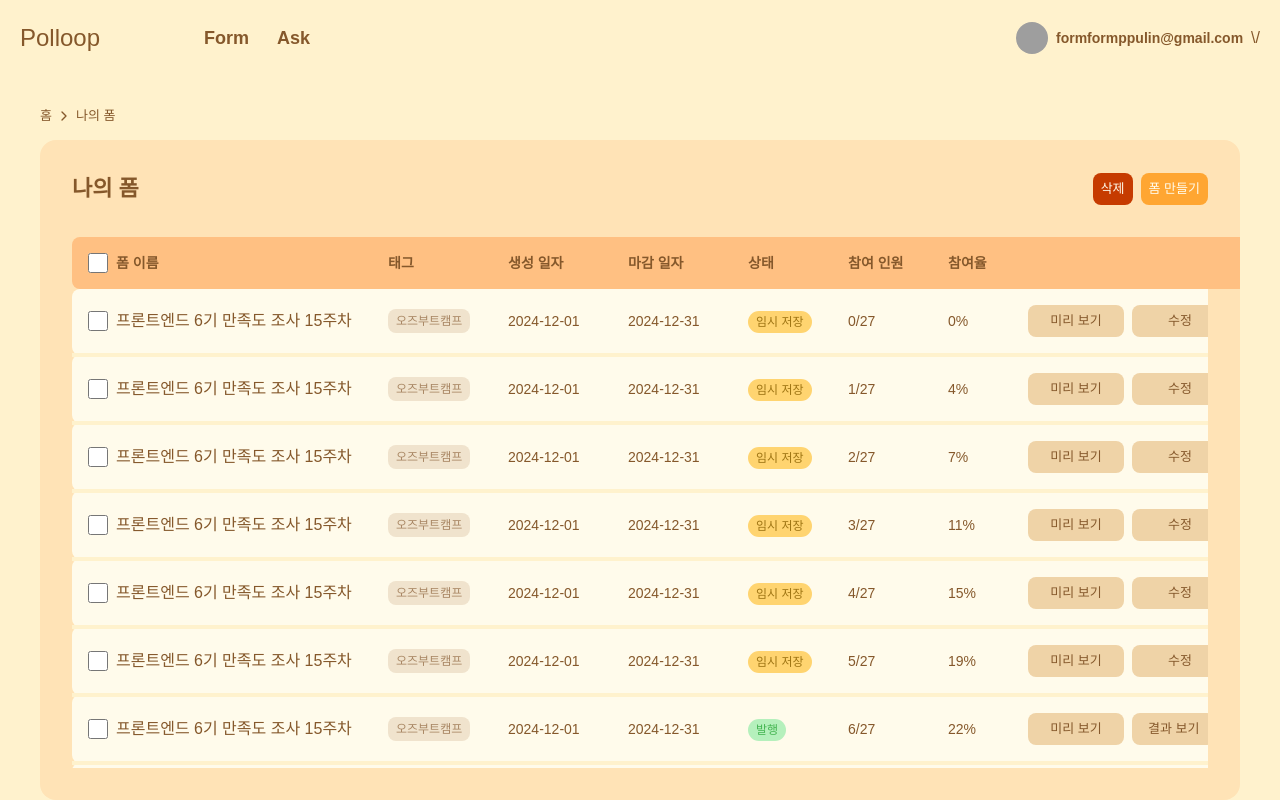
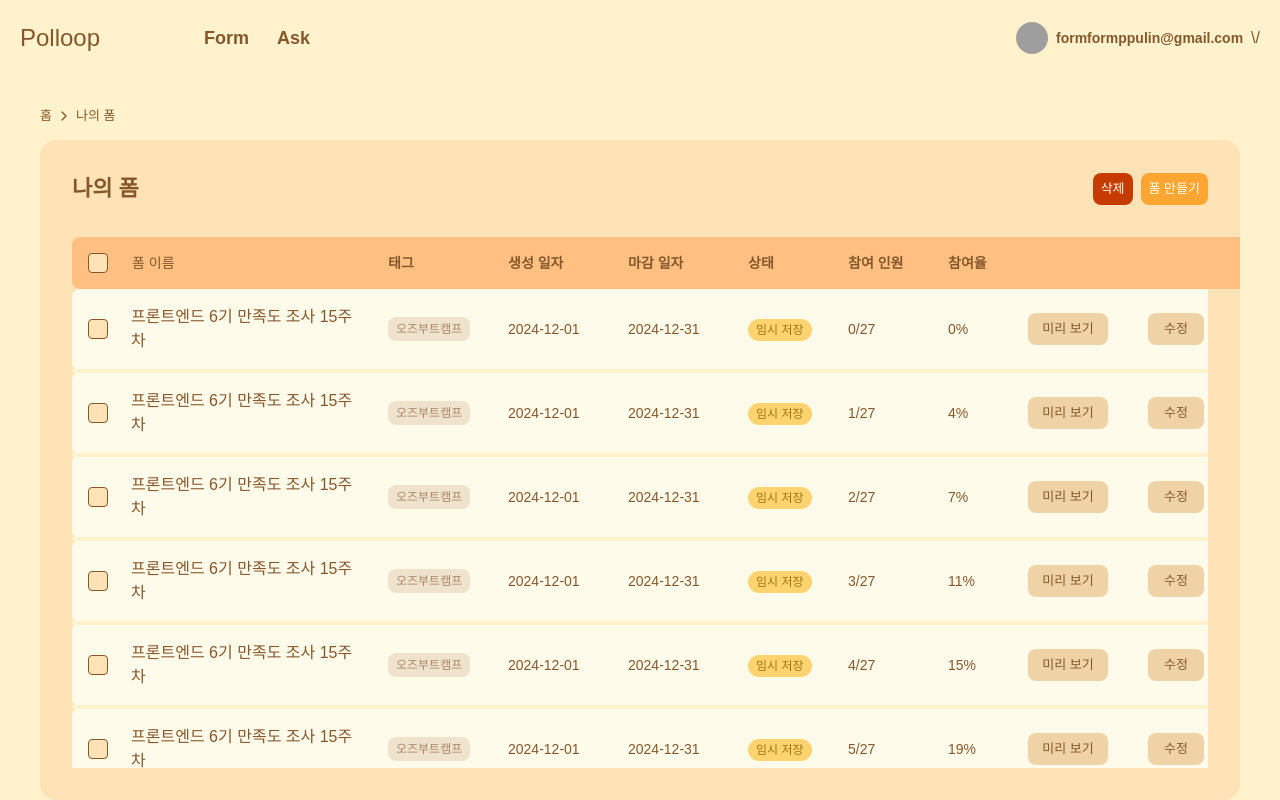
Before and after one commit to soheekimdev/Pollloop, a React (Vite) app: page /forms in a window 1280 px wide. Built offline with nearby package versions, Linux system fonts and the light colour scheme; grey boxes are pictures that could not be loaded; the HTML template or start-up script is replaced by a standard one.

Commit message:
feat: '나의 폼' 화면 기본 구조 작성

```diff
--- a/src/pages/forms/index.tsx
+++ b/src/pages/forms/index.tsx
@@ -1,5 +1,5 @@
 import { useState } from 'react';
-import { Trash2, Star, X } from 'lucide-react';
+import { Trash2, Star, X, Check } from 'lucide-react';
 import Breadcrumbs from '../../components/common/Breadcrumbs';
 import Button from '../../components/common/Button';
 
@@ -63,39 +63,63 @@ export default function Forms() {
   const getActionButtons = (status: Form['status']) => {
     const handlePreview = () => setIsPreviewModalOpen(true);
 
-    const previewButton = (
-      <Button size="sm" variant="neutral" className="w-24" onClick={handlePreview}>
-        미리 보기
-      </Button>
-    );
-
     switch (status) {
       case 'draft':
         return (
+          <>
+            <td className="p-4">
+              <Button size="sm" variant="neutral" className="w-20" onClick={handlePreview}>
+                미리 보기
+              </Button>
+            </td>
+            <td className="p-4">
               <div className="flex gap-2">
-            {previewButton}
-            <div className="flex gap-2">
-              <Button size="sm" variant="neutral" className="w-24">수정</Button>
+                <Button size="sm" variant="neutral" className="w-14">수정</Button>
                 <Button size="sm" variant="neutral" className="w-20">발행하기</Button>
               </div>
-          </div>
+            </td>
+          </>
         );
       case 'published':
       case 'closed':
         return (
-          <div className="flex gap-2">
-            {previewButton}
-            <Button size="sm" variant="neutral" className="px-4">결과 보기</Button>
-          </div>
+          <>
+            <td className="p-4">
+              <Button size="sm" variant="neutral" className="w-20" onClick={handlePreview}>
+                미리 보기
+              </Button>
+            </td>
+            <td className="p-4">
+              <Button size="sm" variant="neutral" className="w-[146px]">결과 보기</Button>
+            </td>
+          </>
         );
     }
   };
 
-  const customCheckboxStyle = "w-5 h-5 rounded border-2 border-pollloop-brown-01 text-pollloop-orange bg-pollloop-light-beige focus:ring-0 focus:ring-offset-0";
+  const CheckboxWithLabel = ({ checked, onChange, label }: { checked: boolean; onChange: (checked: boolean) => void; label?: string }) => (
+    <div className="relative flex items-center gap-6">
+      <div className="relative w-5 h-5">
+        <input
+          type="checkbox"
+          checked={checked}
+          onChange={(e) => onChange(e.target.checked)}
+          className="absolute w-5 h-5 rounded-[4px] border border-pollloop-brown-01 bg-pollloop-bg-02 checked:bg-pollloop-brown-01 checked:border-pollloop-brown-01 cursor-pointer appearance-none peer"
+        />
+        {checked && (
+          <Check
+            className="pointer-events-none absolute left-0 top-0 w-5 h-5 text-pollloop-light-beige stroke-2"
+            strokeLinecap="round"
+            strokeLinejoin="round"
+          />
+        )}
+      </div>
+      {label && <span className="font-medium">{label}</span>}
+    </div>
+  );
 
   return (
     <div className="flex flex-col h-full bg-pollloop-bg-01">
-
       {/* Main Content */}
       <div className="flex-1 overflow-hidden">
         <div className="px-10 py-4">
@@ -137,21 +161,18 @@ export default function Forms() {
                     <col className="w-[100px]" />
                     <col className="w-[100px]" />
                     <col className="w-[80px]" />
-                    <col className="w-[300px]" />
+                    <col className="w-[120px]" />
+                    <col className="w-[200px]" />
                     <col className="w-[80px]" />
                   </colgroup>
                   <thead>
                     <tr className="bg-pollloop-coral rounded-lg">
                       <th className="p-4 font-semibold text-sm text-left rounded-l-lg">
-                        <div className="flex items-center gap-2">
-                          <input
-                            type="checkbox"
+                        <CheckboxWithLabel
                           checked={selectedForms.length === forms.length}
-                            onChange={(e) => handleSelectAll(e.target.checked)}
-                            className={customCheckboxStyle}
+                          onChange={handleSelectAll}
+                          label="폼 이름"
                         />
-                          <span>폼 이름</span>
-                        </div>
                       </th>
                       <th className="p-4 font-semibold text-sm text-left">태그</th>
                       <th className="p-4 font-semibold text-sm text-left">생성 일자</th>
@@ -159,8 +180,9 @@ export default function Forms() {
                       <th className="p-4 font-semibold text-sm text-left">상태</th>
                       <th className="p-4 font-semibold text-sm text-left">참여 인원</th>
                       <th className="p-4 font-semibold text-sm text-left">참여율</th>
-                      <th className="p-4 font-semibold text-sm text-left"></th>
-                      <th className="p-4 rounded-r-lg"></th>
+                      <th className="p-4" />
+                      <th className="p-4" />
+                      <th className="p-4 rounded-r-lg" />
                     </tr>
                   </thead>
                 </table>
@@ -174,7 +196,8 @@ export default function Forms() {
                       <col className="w-[100px]" />
                       <col className="w-[100px]" />
                       <col className="w-[80px]" />
-                      <col className="w-[300px]" />
+                      <col className="w-[120px]" />
+                      <col className="w-[200px]" />
                       <col className="w-[80px]" />
                     </colgroup>
                     <tbody className="divide-y-4 divide-pollloop-bg-01">
@@ -184,15 +207,11 @@ export default function Forms() {
                           className="bg-pollloop-light-beige rounded-lg hover:bg-pollloop-bg-01 h-16"
                         >
                           <td className="p-4 rounded-l-lg">
-                            <div className="flex items-center gap-2">
-                              <input
-                                type="checkbox"
+                            <CheckboxWithLabel
                               checked={selectedForms.includes(form.id)}
                               onChange={() => handleSelectForm(form.id)}
-                                className={customCheckboxStyle}
+                              label={form.name}
                             />
-                              <span className="font-medium">{form.name}</span>
-                            </div>
                           </td>
                           <td className="p-4">
                             <div className="flex gap-1">
@@ -219,9 +238,7 @@ export default function Forms() {
                           <td className="p-4 text-sm text-left">
                             {((form.participantCount / form.targetCount) * 100).toFixed(0)}%
                           </td>
-                          <td className="p-4">
                           {getActionButtons(form.status)}
-                          </td>
                           <td className="p-4 rounded-r-lg">
                             <div className="flex gap-4 text-pollloop-brown-01">
                               <button className="hover:text-pollloop-brown-02">
@@ -258,10 +275,10 @@ export default function Forms() {
               </div>
               <div className="flex flex-col gap-6">
                 <div className="flex justify-end gap-2">
-                  <Button variant="neutral" size="sm" className="px-3">
+                  <Button variant="neutral" size="sm" className="w-14">
                     수정
                   </Button>
-                  <Button variant="primary" size="sm" className="px-4">
+                  <Button variant="primary" size="sm" className="w-20">
                     발행하기
                   </Button>
                 </div>
```
Lines whose indentation alone changed are shown as unchanged.
